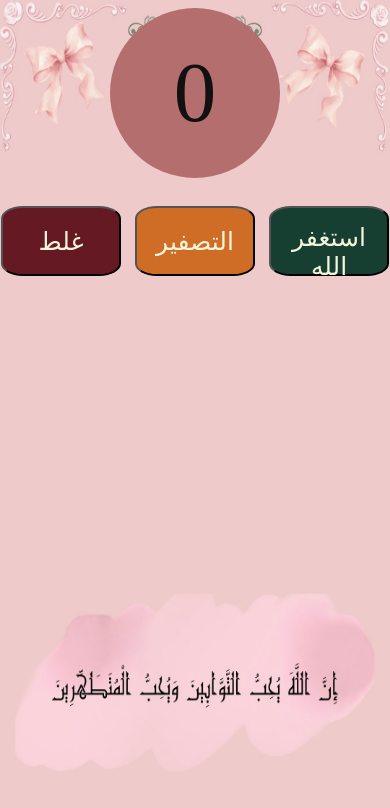
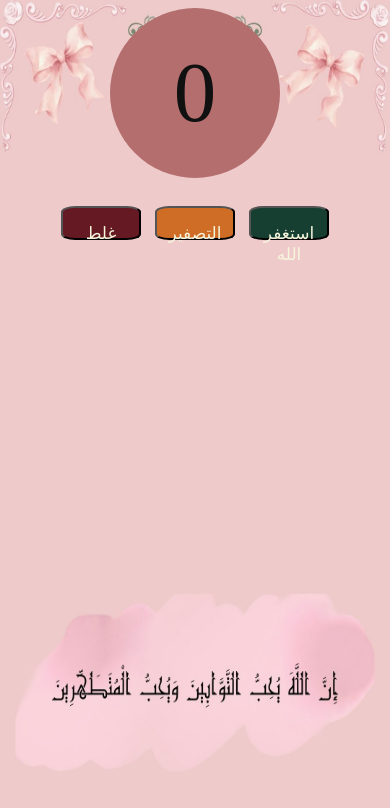
Before and after one commit to Learner-dot-cyber/Istighfar_counter, a plain HTML site: page index.html in a window 390 px wide. Drawn offline with Linux system fonts and the light colour scheme.

Commit message:
Refactor CSS for responsiveness and styling

```diff
--- a/prettiness.css
+++ b/prettiness.css
@@ -37,17 +37,6 @@ body{
     justify-content: center;
     align-items: center;
 }
-}
-@media (max-width: 600px) {
-    body {
-        background-image: url("bg-mobile.jpg");
-        background-size: 100% 100%;
-        background-position: center;
-        background-repeat: no-repeat;
-        min-height: 100dvh;
-    }
-}
-
 #buttons button {
     padding: 15px 10px;
     font-size: 25px;
@@ -62,6 +51,32 @@ body{
     width: 120px;
     height: 70px;
 }
+}
+@media (max-width: 600px) {
+    body {
+        background-image: url("bg-mobile.jpg");
+        background-size: 100% 100%;
+        background-position: center;
+        background-repeat: no-repeat;
+        min-height: 100dvh;
+    }
+    #buttons button {
+    padding: 15px 10px;
+    font-size: 17px;
+    cursor: pointer;
+    border-radius: 18%;
+    color: beige;
+    text-align: center;
+    transition: background-color 0.25s ease;
+}
+
+.btn{
+    width: 80px;
+    height: 30px;
+}
+}
+
+
 
 #buttons{
     display: flex;
```
